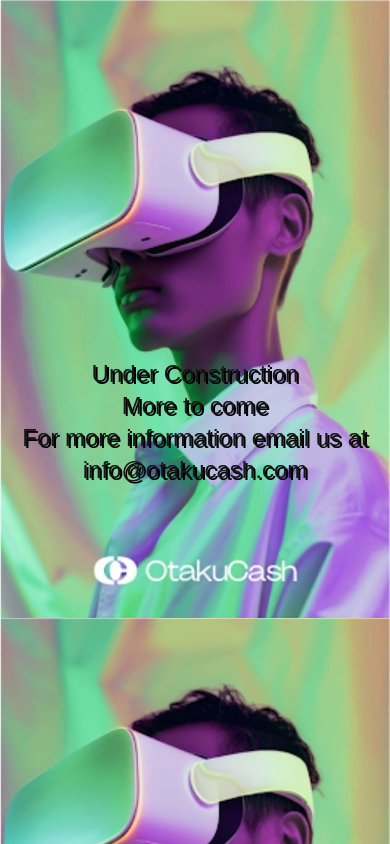
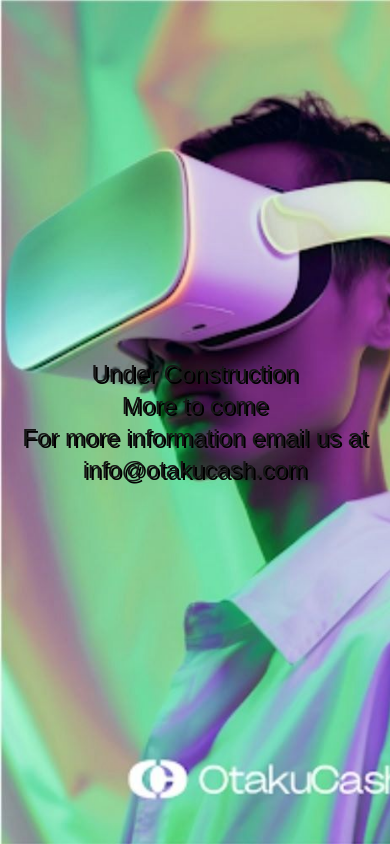
Before and after one commit to oaldonda-maker/otakucash, a Next.js app: page / in a window 390 px wide. Built offline with nearby package versions, Linux system fonts and the light colour scheme.

Commit message:
changed how the background looks for smaller screens

```diff
--- a/app/page.tsx
+++ b/app/page.tsx
@@ -1,6 +1,6 @@
 export default function Home() {
   return (
-    <div className="flex items-center flex-col justify-center h-screen bg-[url(/ocbg.jpg)] bg-contain">
+    <div className="flex items-center flex-col justify-center h-screen bg-[url(/ocbg.jpg)] md:bg-contain bg-cover md:bg-repeat bg-no-repeat">
       <div>
         <p className="text-center text-2xl [text-shadow:_2px_2px_0px_rgb(0,0,0)]">
           Under Construction
```
